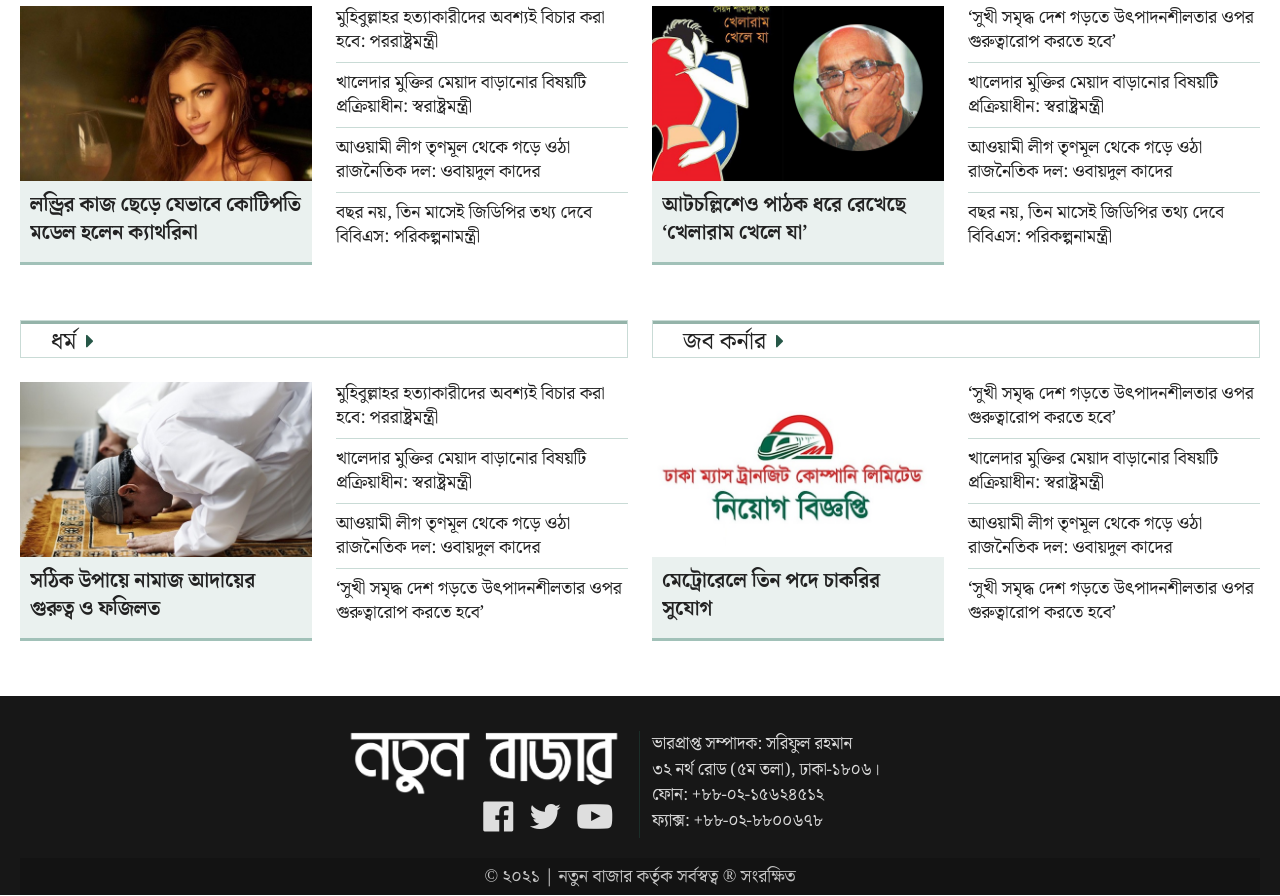
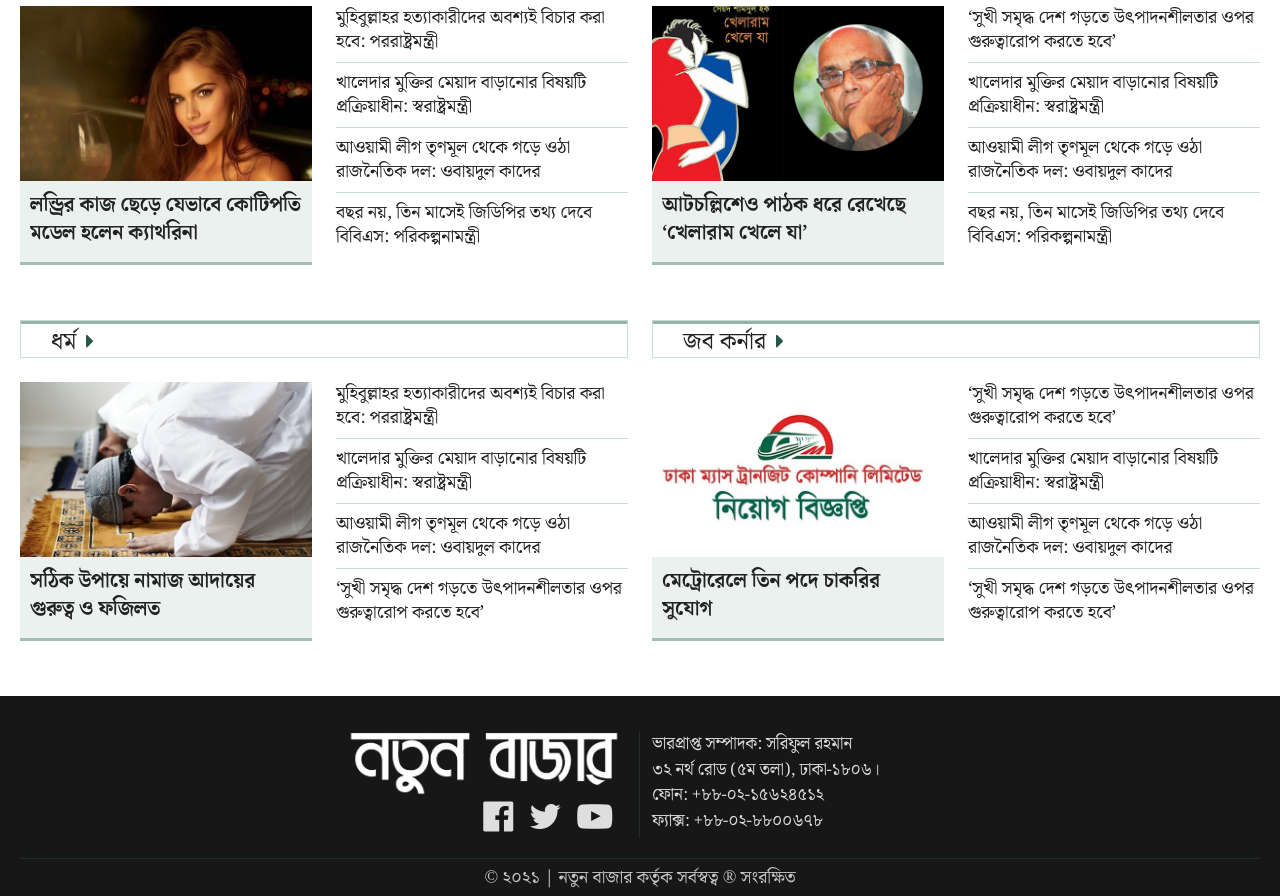
Before and after one commit to AkibSiddiki/notunbazar, a plain HTML site: page index.html in a window 1280 px wide. Shown: the part 6158-7054 px from the top of the page. Drawn offline with nearby package versions, Linux system fonts and the light colour scheme.

Commit message:
Update style.css

```diff
--- a/style.css
+++ b/style.css
@@ -334,7 +334,7 @@ p { margin-top: 0.05rem; margin-bottom: 0.05rem; }
 
 
 .footerSection{margin-top: 55px; padding-top: 15px;background-color: #171717;}
-.footerber { text-align: center; background-color: #131313; color: #c4c4c4; padding: 4px; font-size: 18px; }
+.footerber { text-align: center; border-top: 0.35px #1b2d28 solid; color: #c4c4c4; padding: 4px; font-size: 18px; }
 .footerbody {
 	padding: 20px;
 	background-color: #171717;
```
